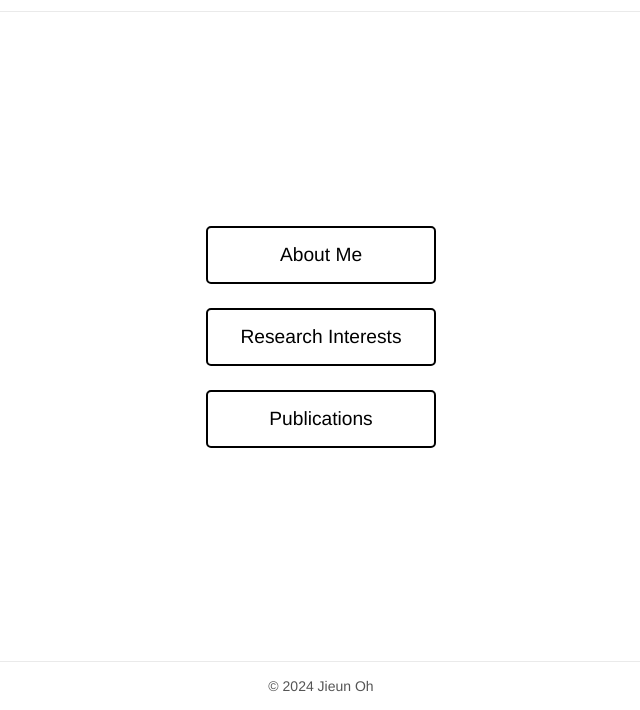
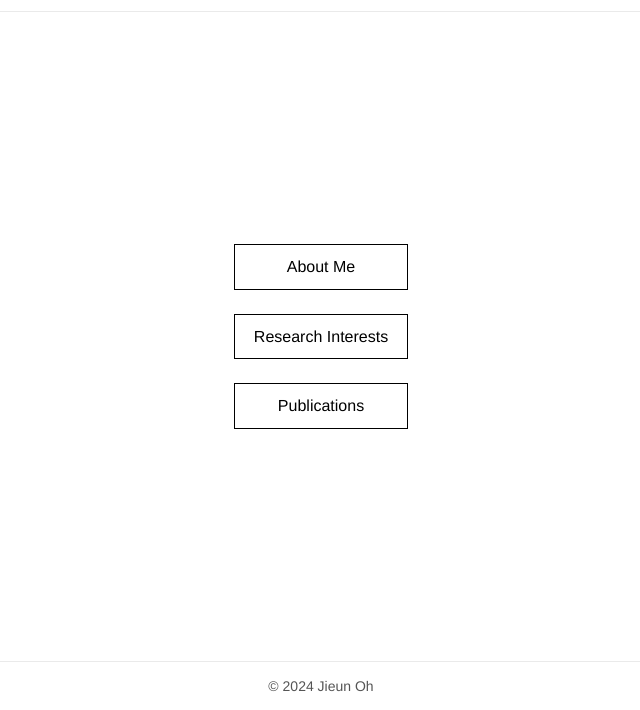
Before and after one commit to dhwldms/dhwldms.github.io, a plain HTML site: page index.html in a window 1280 px wide. Shown: the part 90-800 px from the top of the page, without its empty margins (319-959 px from the left). Drawn offline with Linux system fonts and the light colour scheme.

Commit message:
Update styles.css

```diff
--- a/styles.css
+++ b/styles.css
@@ -42,23 +42,19 @@ main {
 }
 
 .vertical-buttons .button {
+    display: inline-block;
     text-decoration: none;
-    padding: 1rem 2rem;
-    background-color: #ffffff;
     color: #000000;
-    border: 2px solid #000000;
-    border-radius: 5px;
-    font-size: 1.2rem;
-    opacity: 0;  /* Initially hidden */
-    transform: translateY(20px); /* Start slightly below */
-    transition: all 0.5s ease-out;
+    font-size: 1rem;
+    padding: 0.8rem 1.2rem;
+    border: 1px solid #000000;
+    transition: background-color 0.3s, color 0.3s;
 }
 
 .vertical-buttons .button:hover {
-    background-color: #000000;
-    color: #ffffff;
+    background-color: #f5f5f5;
+    color: #000000;
 }
-
 
 /* Footer */
 footer {
@@ -68,7 +64,6 @@ footer {
     color: #555555;
     border-top: 1px solid #eaeaea;
 }
-
 
 /* Horizontal Buttons (For Detail Pages) */
 .horizontal-buttons {
```
